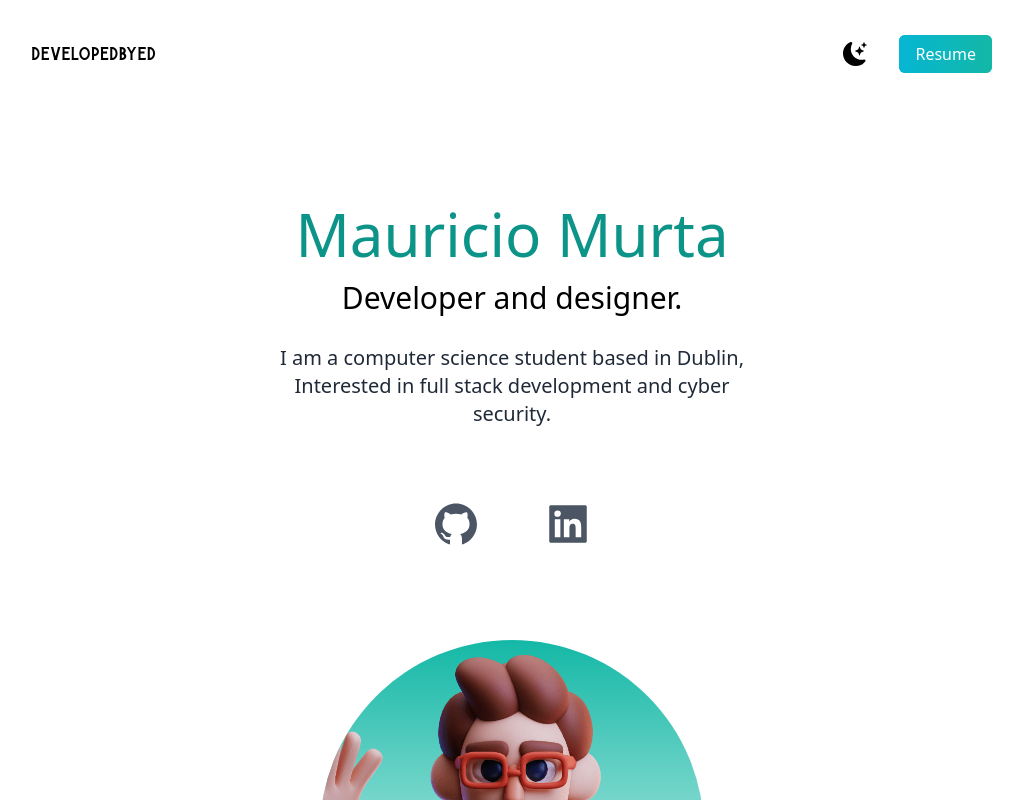
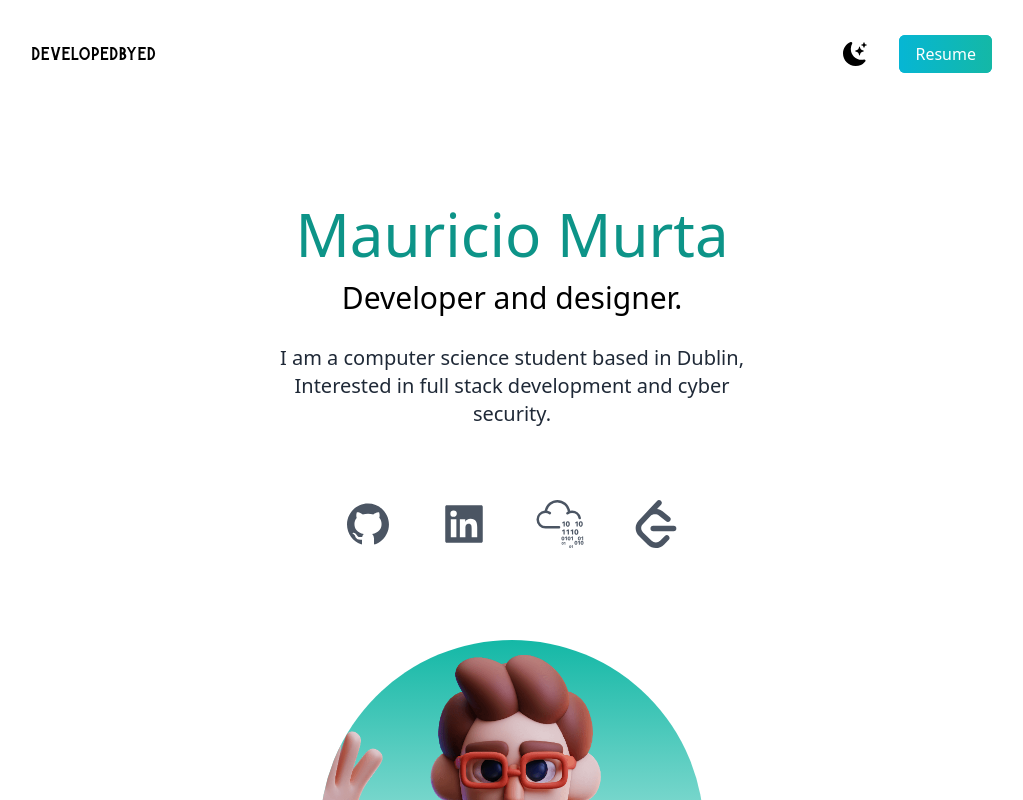
Before and after one commit to MMPodesta/react-personal-website, a Next.js app: page / in a window 1280 px wide. Shown: the top 800 px of the page, without its empty margins (128-1151 px from the left). Built offline with nearby package versions, Linux system fonts and the light colour scheme.

Commit message:
Icons link to social media

```diff
--- a/package.json
+++ b/package.json
@@ -16,6 +16,7 @@
     "react-icons": "^4.7.1"
   },
   "devDependencies": {
+    "@iconify/react": "^4.1.0",
     "autoprefixer": "^10.4.13",
     "postcss": "^8.4.21",
     "tailwindcss": "^3.2.4"
--- a/pages/index.js
+++ b/pages/index.js
@@ -2,6 +2,7 @@ import Head from 'next/head'
 import { Inter } from '@next/font/google'
 import { BsFillMoonStarsFill } from 'react-icons/bs'
 import { AiFillLinkedin, AiFillGithub } from 'react-icons/ai';
+import { Icon } from '@iconify/react';
 import Image from "next/image";
 import deved from "../public/dev-ed-wave.png";
 import design from "../public/design.png";
@@ -51,9 +52,11 @@ export default function Home() {
               Interested in full stack development and cyber security.
             </p>
           </div>
-          <div className='text-5xl flex justify-center gap-16 py-3 text-gray-600'>
-            <AiFillGithub/>
-            <AiFillLinkedin/>
+          <div className='text-5xl flex justify-center gap-12 py-3 text-gray-600'>
+            <a href="https://github.com/MMPodesta" className='hover:text-gray-900' target='_blank'><AiFillGithub/></a>
+            <a href="https://www.linkedin.com/in/mauriciomurta/" className='hover:text-gray-900' target='_blank'><AiFillLinkedin/></a>
+            <a href="https://tryhackme.com/p/gangsta6" className='hover:text-gray-900' target='_blank'><Icon icon="simple-icons:tryhackme" /></a>
+            <a href="https://leetcode.com/MMPodesta/" className='hover:text-gray-900' target='_blank'><Icon icon="simple-icons:leetcode" /></a>
           </div>
           <div className='relative mx-auto bg-gradient-to-b from-teal-500 rounded-full w-80 h-80 mt-20 overflow-hidden md:h-96 md:w-96'>
             <Image src={deved} layout='fill' objectFit='cover'/>
```
Also changed, not shown: 1 other file (tests, documents, lock files or other folders).
